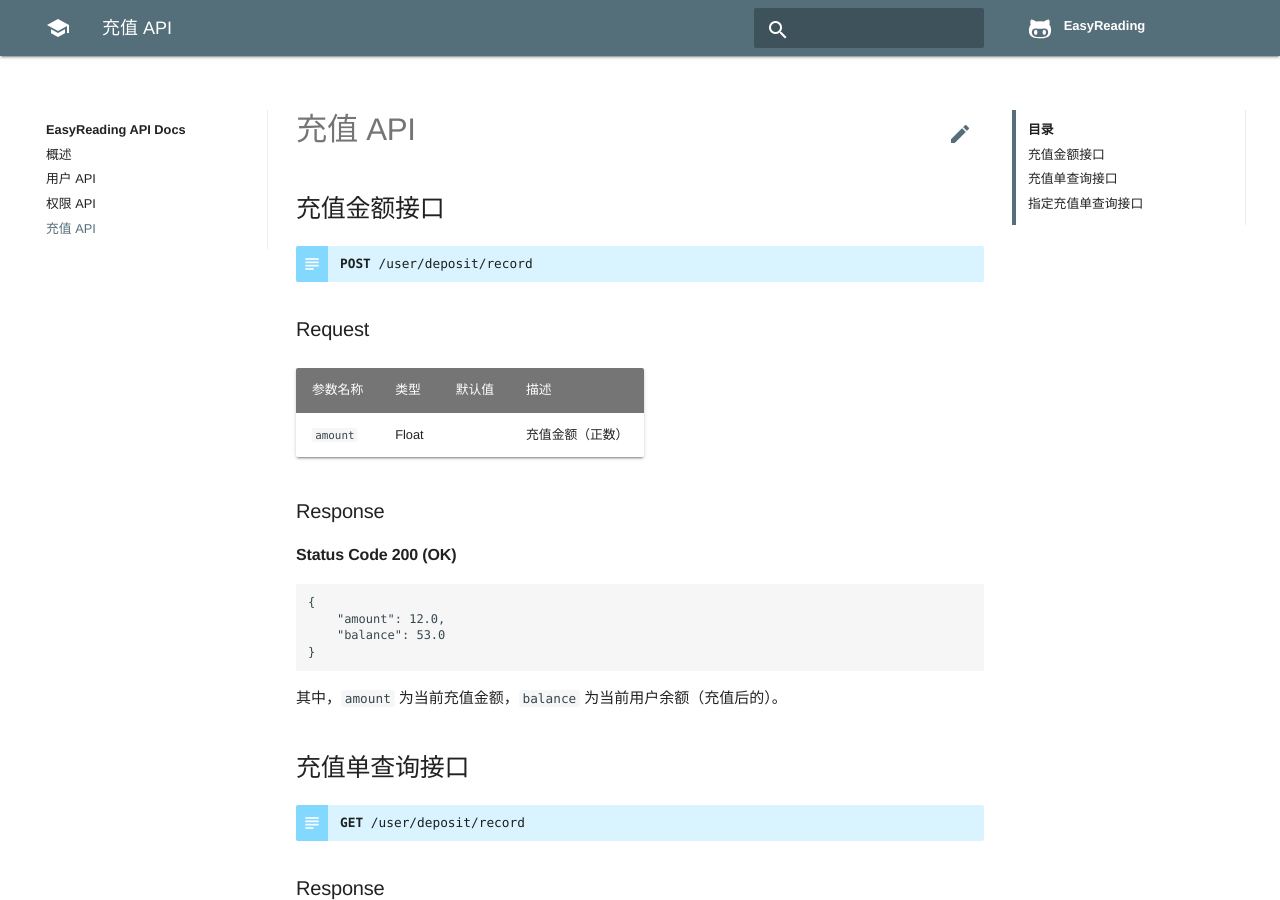
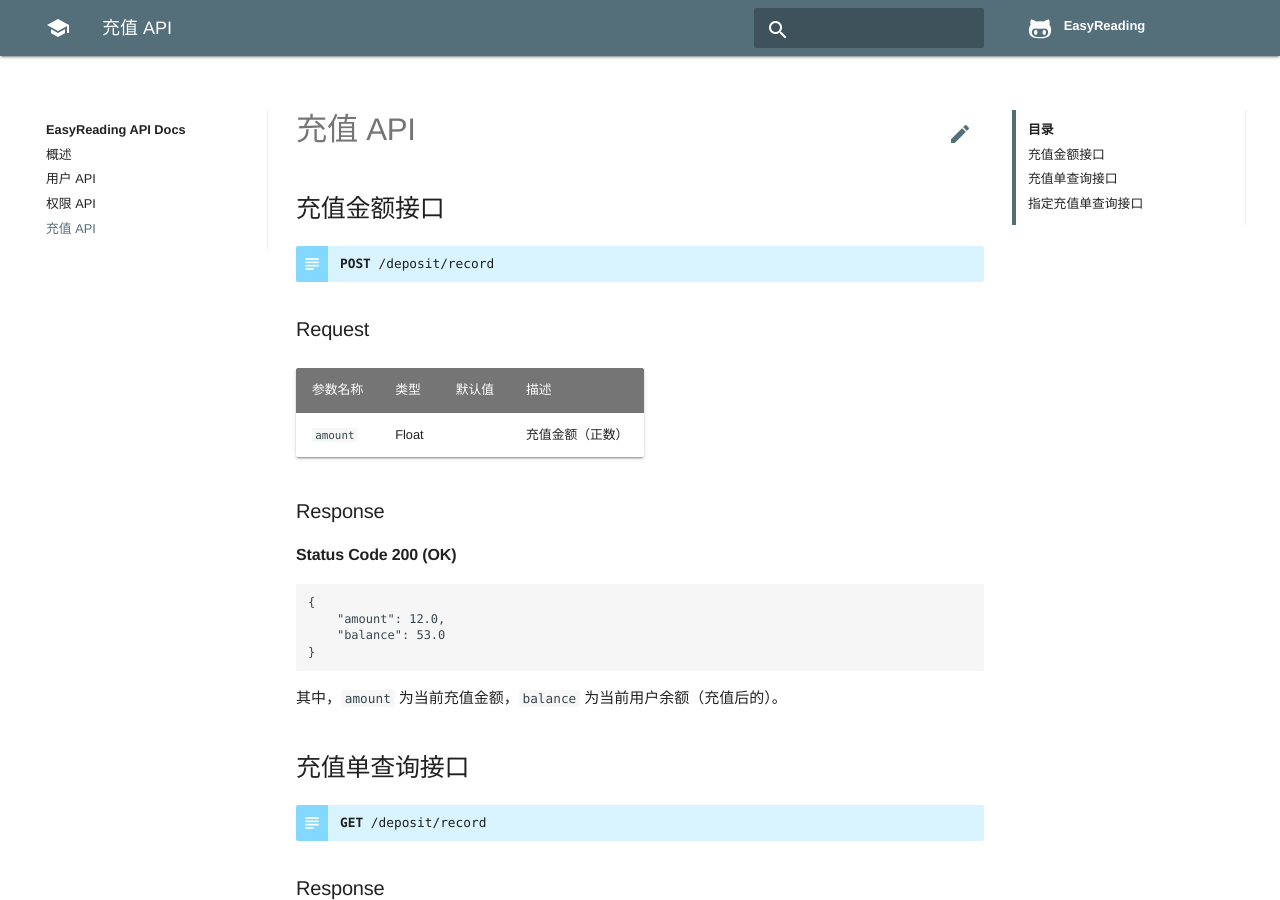
Before and after one commit to whu2017/docs, an MkDocs documentation site: the page built from docs/deposit.md, in a window 1280 px wide and 900 px high. Built offline with MkDocs 1.6.1, drawn with Linux system fonts in a browser that asks for light colours; comment, search, counter and statistics services are not loaded; old or Windows-style settings are respelled for this version of MkDocs; some of the changed text lies outside the part shown.

Commit message:
更新文档

```diff
--- a/docs/deposit.md
+++ b/docs/deposit.md
@@ -3,7 +3,7 @@
 ## 充值金额接口
 
 !!! api ""
-    **POST** /user/deposit/record
+    **POST** /deposit/record
 
 ### Request
 
@@ -27,7 +27,7 @@
 ## 充值单查询接口
 
 !!! api ""
-    **GET** /user/deposit/record
+    **GET** /deposit/record
 
 ### Response
 
@@ -68,7 +68,7 @@
 ## 指定充值单查询接口
 
 !!! api ""
-    **GET** /user/deposit/record/:id
+    **GET** /deposit/record/:id
 
 ### Response
 
```
